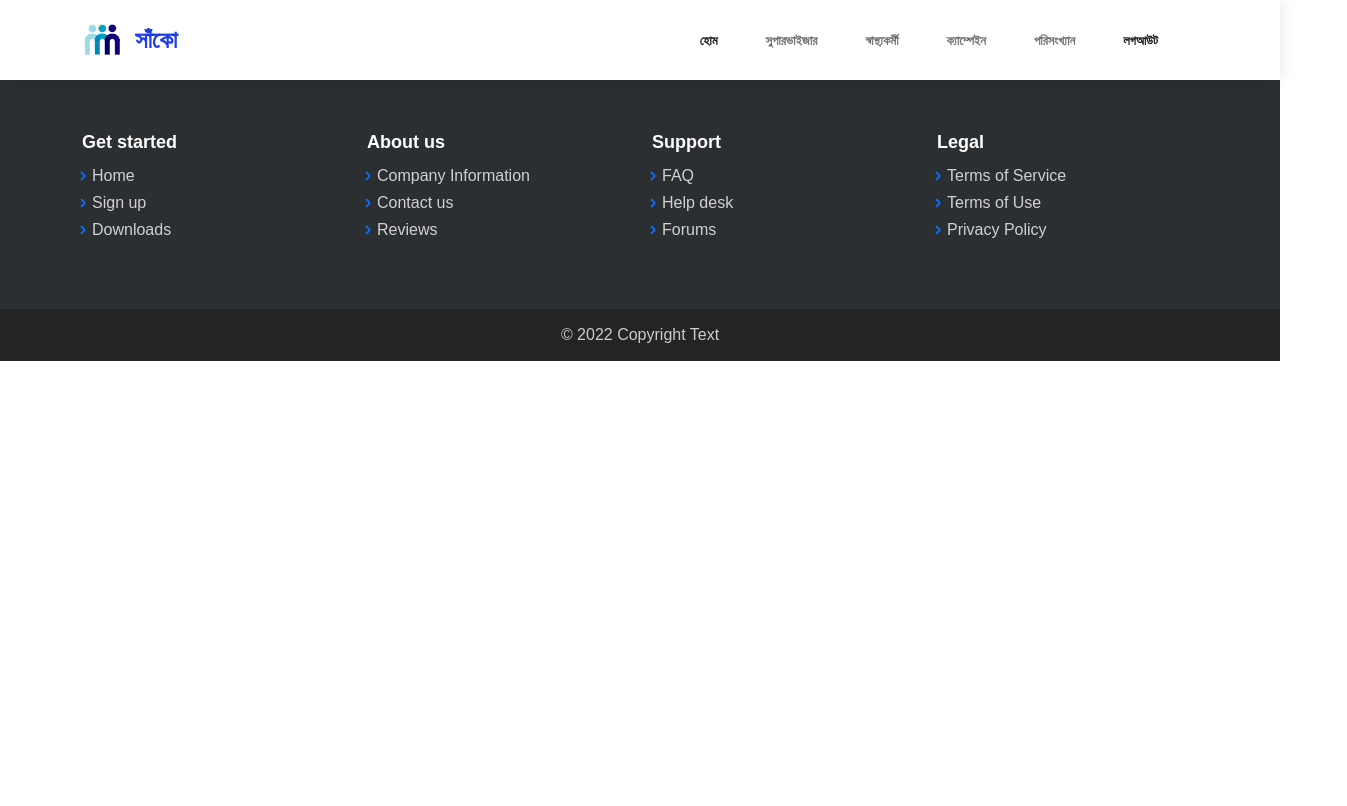
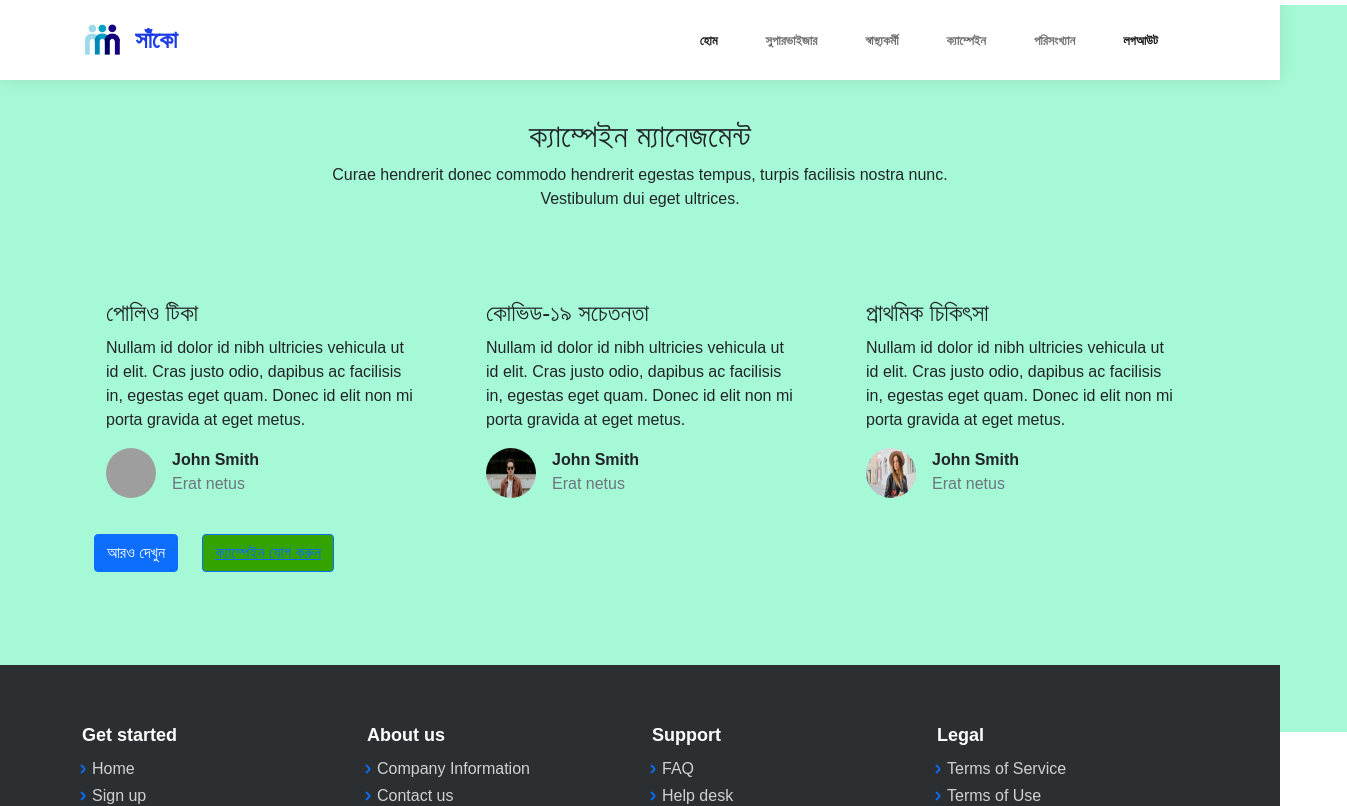
Before and after one commit to swargo98/Shaako, a JavaScript app in the folder shaako_fend/: page /campaign_list in a window 1280 px wide. Shown: the top 806 px of the page, 1347 px wide, since content can reach past the window. Built offline with nearby package versions, Linux system fonts and the light colour scheme; grey boxes are pictures that could not be loaded; the HTML template or start-up script is replaced by a standard one.

Commit message:
campaign pages added

```diff
--- a/shaako_fend/src/App.js
+++ b/shaako_fend/src/App.js
@@ -12,6 +12,8 @@ import CHWManagement from "./pages/CHWManagement";
 import CHWList from "./pages/chwList";
 import NewCHW from "./pages/newCHW";
 import UpdateCHW from "./pages/updateCHW";
+import CampaignManagement from "./pages/campaignManagement";
+import NewCampaign from "./pages/newCampaign";
 import { BrowserRouter as Router, Routes, Route } from 'react-router-dom';
 
 function App() {
@@ -34,6 +36,8 @@ function App() {
                     <Route path='/chw_list' element={<CHWList/>} />
                     <Route path='/new_chw' element={<NewCHW/>} />
                     <Route path='/update_chw' element={<UpdateCHW/>} />
+                    <Route path='/campaign_list' element={<CampaignManagement/>} />
+                    <Route path='/new_campaign' element={<NewCampaign/>} />
                 </Routes>
             </div>
             <Footer />
--- a/shaako_fend/src/components/NavbarNGOAdmin.js
+++ b/shaako_fend/src/components/NavbarNGOAdmin.js
@@ -16,7 +16,7 @@ const NavbarNGOAdmin = () => {
                         <li className="nav-item"><a className="nav-link active" href="/home">হোম</a></li>
                         <li className="nav-item"><a className="nav-link" href="/supervisor_management">সুপারভাইজার</a></li>
                         <li className="nav-item"><a className="nav-link" href="/chw_management">স্বাস্থ্যকর্মী</a></li>
-                        <li className="nav-item"><a className="nav-link" href="/">ক্যাম্পেইন</a></li>
+                        <li className="nav-item"><a className="nav-link" href="/campaign_list">ক্যাম্পেইন</a></li>
                         <li className="nav-item"><a className="nav-link" href="/">পরিসংখ্যান</a></li>
                         <li className="nav-item"><a className="nav-link active" href="/">লগআউট</a></li>
                     </ul>
--- /dev/null
+++ b/shaako_fend/src/pages/campaignManagement.js
@@ -0,0 +1,81 @@
+import man1 from './assets/img/avatars/avatar1.jpg'
+import man2 from './assets/img/avatars/avatar2.jpg'
+import man3 from './assets/img/avatars/avatar3.jpg'
+
+const CampaignManagement = () => {
+    return (
+        <main className="page landing-page">
+            <section className="clean-block features" style={{background: "#a6f9d6", margin: "-67px"}}>
+                <div className="container">
+                    <div className="block-heading" style={{padding: "24px 0px 0px"}}>
+                    </div>
+                </div>
+                <div className="container py-4 py-xl-5">
+                    <div className="row mb-5">
+                        <div className="col-md-8 col-xl-7 text-center mx-auto">
+                            <h2>ক্যাম্পেইন ম্যানেজমেন্ট</h2>
+                            <p className="w-lg-50">Curae hendrerit donec commodo hendrerit egestas tempus, turpis
+                                facilisis nostra nunc. Vestibulum dui eget ultrices.</p>
+                        </div>
+                    </div>
+                    <div className="row gy-4 row-cols-1 row-cols-md-2 row-cols-xl-3">
+                        <div className="col">
+                            <div className="p-4">
+                                <h4>পোলিও টিকা</h4>
+                                <p>Nullam id dolor id nibh ultricies vehicula ut id elit. Cras justo odio, dapibus ac
+                                    facilisis in, egestas eget quam. Donec id elit non mi porta gravida at eget
+                                    metus.</p>
+                                <div className="d-flex"><img className="rounded-circle flex-shrink-0 me-3 fit-cover"
+                                                             width="50" height="50"
+                                                             src={man1} alt="man"/>
+                                    <div>
+                                        <p className="fw-bold mb-0">John Smith</p>
+                                        <p className="text-muted mb-0">Erat netus</p>
+                                    </div>
+                                </div>
+                            </div>
+                        </div>
+                        <div className="col">
+                            <div className="p-4">
+                                <h4>কোভিড-১৯ সচেতনতা</h4>
+                                <p>Nullam id dolor id nibh ultricies vehicula ut id elit. Cras justo odio, dapibus ac
+                                    facilisis in, egestas eget quam. Donec id elit non mi porta gravida at eget
+                                    metus.</p>
+                                <div className="d-flex"><img className="rounded-circle flex-shrink-0 me-3 fit-cover"
+                                                             width="50" height="50"
+                                                             src={man2} alt="man"/>
+                                    <div>
+                                        <p className="fw-bold mb-0">John Smith</p>
+                                        <p className="text-muted mb-0">Erat netus</p>
+                                    </div>
+                                </div>
+                            </div>
+                        </div>
+                        <div className="col">
+                            <div className="p-4">
+                                <h4>প্রাথমিক চিকিৎসা</h4>
+                                <p>Nullam id dolor id nibh ultricies vehicula ut id elit. Cras justo odio, dapibus ac
+                                    facilisis in, egestas eget quam. Donec id elit non mi porta gravida at eget
+                                    metus.</p>
+                                <div className="d-flex"><img className="rounded-circle flex-shrink-0 me-3 fit-cover"
+                                                             width="50" height="50"
+                                                             src={man3} alt="man"/>
+                                    <div>
+                                        <p className="fw-bold mb-0">John Smith</p>
+                                        <p className="text-muted mb-0">Erat netus</p>
+                                    </div>
+                                </div>
+                            </div>
+                        </div>
+                    </div>
+                    <button className="btn btn-primary" type="button" style={{margin: "12px"}}>আরও দেখুন</button>
+                    <button className="btn btn-primary" type="button"
+                            style={{margin: "12px", background: "rgb(52,163,0)"}}><a href="/new_campaign">ক্যাম্পেইন যোগ করুন</a>
+                    </button>
+                </div>
+            </section>
+        </main>
+    );
+}
+
+export default CampaignManagement;
--- /dev/null
+++ b/shaako_fend/src/pages/newCampaign.js
@@ -0,0 +1,38 @@
+const NewCampaign = () => {
+    return (
+        <main className="page landing-page" style={{padding: "76px 0px 0px"}}>
+            <section className="clean-block features" style={{background: "#a6f9d6"}}>
+                <div className="container">
+                    <div className="block-heading" style={{padding: "24px 0px 0px"}}>
+                        <h2 className="text-info"><br /><span
+                            style={{color: "rgba(var(--bs-info-rgb), var(--bs-text-opacity))" , backgroundColor: "rgb(246, 246, 246)"}}>নতুন ক্যাম্পেইন</span><br />
+                        </h2>
+                    </div>
+                </div>
+                <section className="clean-block clean-form dark" style={{background: "#a6f9d6"}}>
+                    <div className="container" style={{margin: "0px 10px", padding: "0px 200px"}}>
+                        <form style={{width: "1000px", transform: "translate(270px)"}}>
+                            <div className="mb-3"><label className="form-label" htmlFor="name">নাম</label><input
+                                className="form-control" type="text" id="name" name="name"/></div>
+                            <div className="mb-3"><label className="form-label" htmlFor="subject">ক্যাম্পেইন
+                                শুরু</label><input className="form-control" type="date"/></div>
+                            <div className="mb-3"><label className="form-label" htmlFor="email">ক্যম্পেইন
+                                শেষ</label><input className="form-control" type="date"/></div>
+                            <div className="mb-3"><label className="form-label" htmlFor="email">সুপারভাইজার(গণ)</label>
+                            </div>
+                            <input className="form-control" type="search"/>
+                                <div className="mb-3" style={{padding: "2px"}}><label className="form-label"
+                                                                                   htmlFor="email">বিবরণ</label><input
+                                    className="form-control" type="text"/></div>
+                                <div className="mb-3">
+                                    <button className="btn btn-primary" type="submit">সংরক্ষণ করুন</button>
+                                </div>
+                        </form>
+                    </div>
+                </section>
+            </section>
+        </main>
+    );
+}
+
+export default NewCampaign;
```
